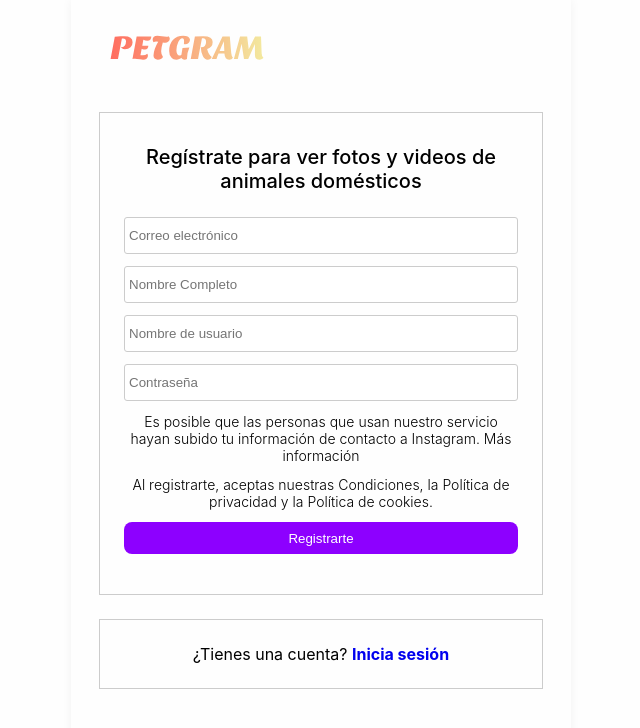
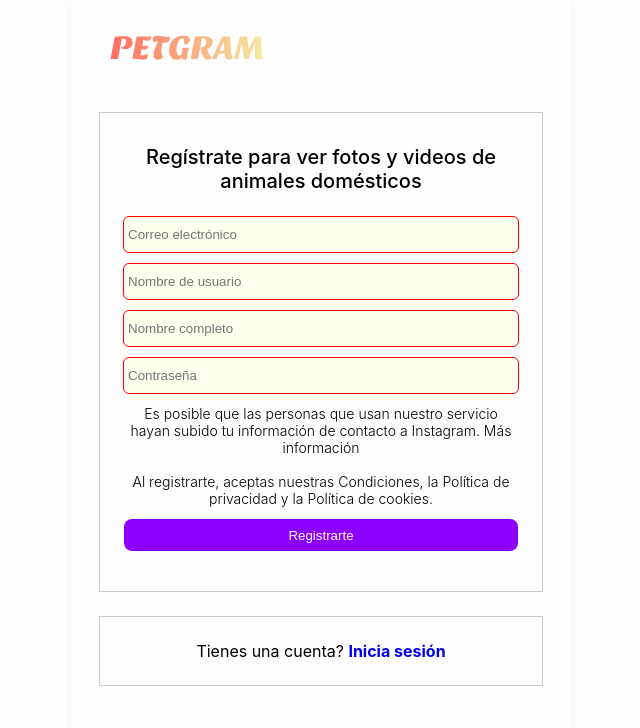
Before and after one commit to amaneiro7/petgram, a React (Vite) app: page /register in a window 1280 px wide. Shown: the top 728 px of the page, without its empty margins (319-959 px from the left). Built offline with nearby package versions, Linux system fonts and the light colour scheme.

Commit message:
estilos del input

```diff
--- /dev/null
+++ b/src/components/UserForm/index.jsx
@@ -0,0 +1,65 @@
+import React, { lazy } from 'react'
+import PropTypes from 'prop-types'
+
+const SubmitButton = lazy(() => import('@/components/SubmitButton').then(module => ({ default: module.SubmitButton })))
+const Form = lazy(() => import('./style').then(module => ({ default: module.Form })))
+const Input = lazy(() => import('./style').then(module => ({ default: module.Input })))
+const Title = lazy(() => import('./style').then(module => ({ default: module.Title })))
+const Error = lazy(() => import('./style').then(module => ({ default: module.Error })))
+const Section = lazy(() => import('./style').then(module => ({ default: module.Section })))
+const Link = lazy(() => import('./style').then(module => ({ default: module.Link })))
+const P = lazy(() => import('./style').then(module => ({ default: module.P })))
+const Wrapper = lazy(() => import('./style').then(module => ({ default: module.Wrapper })))
+const Small = lazy(() => import('./style').then(module => ({ default: module.Small })))
+
+export const UserForm = ({ handleSubmit, title, error, disabled, InputList = [], link, linkInfo, linkTitle, children, buttonActionName }) => {
+  return (
+    <Wrapper>
+      <Section>
+        <Title>{title}</Title>
+        <Form onSubmit={handleSubmit}>
+          {error && <Error>{error}</Error>}
+          {InputList.map(element =>
+            <Input
+              className={error && 'error'}
+              key={element.name}
+              autoComplete='off'
+              required
+              disabled={disabled}
+              type={element.type}
+              placeholder={element.placeholder}
+              {...element.data}
+            />)}
+          <Small>{children}</Small>
+          <SubmitButton disabled={disabled}>{buttonActionName}</SubmitButton>
+        </Form>
+      </Section>
+      <Section>
+        <P>{linkInfo} <Link to={link}>{linkTitle}</Link></P>
+      </Section>
+    </Wrapper>
+  )
+}
+
+UserForm.propTypes = {
+  handleSubmit: PropTypes.func,
+  title: PropTypes.string,
+  error: PropTypes.string,
+  disabled: PropTypes.bool,
+  link: PropTypes.string,
+  linkInfo: PropTypes.string,
+  linkTitle: PropTypes.string,
+  children: PropTypes.node,
+  buttonActionName: PropTypes.string,
+  InputList: PropTypes.arrayOf(
+    PropTypes.shape({
+      name: PropTypes.string,
+      type: PropTypes.string,
+      placeholder: PropTypes.string,
+      data: PropTypes.shape({
+        value: PropTypes.string,
+        onchange: PropTypes.func
+      })
+    })
+  )
+}
--- a/src/components/UserLoginForm/style.js
+++ b/src/components/UserForm/style.js
@@ -26,15 +26,22 @@ export const Input = styled.input`
     display: block;
     width: 100%;
     padding: 10px 4px;
-    border: 1px solid #ccc;
+    border: 2px solid #ccc;
     border-radius: 3px;
     &[disabled] {
         opacity: .3;
     }
+    &.error, :invalid {
+        background-color: ivory;
+        border: none;
+        outline: 1px solid red;
+        border-radius: 5px;
+    }
 `
 
 export const Title = styled.h2`
-  font-size: 16px;
+  font-size: 20px;
+  text-align: center;
   font-weight: 500;
   padding: 8px 0;
 `
@@ -42,14 +49,22 @@ export const Title = styled.h2`
 export const Error = styled.span`
     color: red;
     font-size: 14px;
+    font-weight: 500;
 `
 
 export const P = styled.p`
     text-align: center;
 `
 
+export const Small = styled.small`
+    text-align: center;
+    font-size: 14px;
+    font-weight: 300;
+    line-break: auto;
+
+`
+
 export const Link = styled(LinkRouter)`
     text-decoration: none;
     font-weight: 700;
-
 `
--- a/src/components/UserLoginForm/index.jsx
+++ b/src/components/UserLoginForm/index.jsx
@@ -2,15 +2,7 @@ import React, { lazy } from 'react'
 import { useInputValue } from '@/Hooks/useInputValue'
 import PropTypes from 'prop-types'
 
-const SubmitButton = lazy(() => import('@/components/SubmitButton').then(module => ({ default: module.SubmitButton })))
-const Form = lazy(() => import('./style').then(module => ({ default: module.Form })))
-const Input = lazy(() => import('./style').then(module => ({ default: module.Input })))
-const Title = lazy(() => import('./style').then(module => ({ default: module.Title })))
-const Error = lazy(() => import('./style').then(module => ({ default: module.Error })))
-const Section = lazy(() => import('./style').then(module => ({ default: module.Section })))
-const Link = lazy(() => import('./style').then(module => ({ default: module.Link })))
-const P = lazy(() => import('./style').then(module => ({ default: module.P })))
-const Wrapper = lazy(() => import('./style').then(module => ({ default: module.Wrapper })))
+const UserForm = lazy(() => import('@/components/UserForm').then(module => ({ default: module.UserForm })))
 
 export const UserLoginForm = ({ onSubmit, title, error, disabled }) => {
   const email = useInputValue('')
@@ -23,21 +15,33 @@ export const UserLoginForm = ({ onSubmit, title, error, disabled }) => {
     })
   }
 
+  const inputList = [
+    {
+      name: 'email',
+      data: email,
+      type: 'email',
+      placeholder: 'Correo electrónico'
+    },
+    {
+      name: 'password',
+      data: password,
+      type: 'password',
+      placeholder: 'Contraseña'
+    }
+  ]
+
   return (
-    <Wrapper>
-      <Section>
-        <Title>Iniciar sesión</Title>
-        <Form onSubmit={handleSubmit}>
-          {error && <Error>{error}</Error>}
-          <Input disabled={disabled} type='email' placeholder='Correo electrónico' {...email} />
-          <Input disabled={disabled} type='password' placeholder='Contraseña' {...password} />
-          <SubmitButton disabled={disabled}>{title}</SubmitButton>
-        </Form>
-      </Section>
-      <Section>
-        <P>¿No tienes una cuenta? <Link to='/register'>Regístrate</Link></P>
-      </Section>
-    </Wrapper>
+    <UserForm
+      handleSubmit={handleSubmit}
+      title={title}
+      error={error}
+      disabled={disabled}
+      link='/register'
+      linkTitle='Regístrate'
+      linkInfo='¿No tienes una cuenta?'
+      InputList={inputList}
+      buttonActionName='Iniciar sesión'
+    />
   )
 }
 
--- a/src/components/UserRegisterForm/index.jsx
+++ b/src/components/UserRegisterForm/index.jsx
@@ -2,16 +2,7 @@ import React, { lazy } from 'react'
 import { useInputValue } from '@/Hooks/useInputValue'
 import PropTypes from 'prop-types'
 
-const SubmitButton = lazy(() => import('@/components/SubmitButton').then(module => ({ default: module.SubmitButton })))
-const Form = lazy(() => import('./style').then(module => ({ default: module.Form })))
-const Input = lazy(() => import('./style').then(module => ({ default: module.Input })))
-const Title = lazy(() => import('./style').then(module => ({ default: module.Title })))
-const Error = lazy(() => import('./style').then(module => ({ default: module.Error })))
-const Section = lazy(() => import('./style').then(module => ({ default: module.Section })))
-const Link = lazy(() => import('./style').then(module => ({ default: module.Link })))
-const P = lazy(() => import('./style').then(module => ({ default: module.P })))
-const Wrapper = lazy(() => import('./style').then(module => ({ default: module.Wrapper })))
-const Small = lazy(() => import('./style').then(module => ({ default: module.Small })))
+const UserForm = lazy(() => import('@/components/UserForm').then(module => ({ default: module.UserForm })))
 
 export const UserRegisterForm = ({ onSubmit, title, error, disabled }) => {
   const email = useInputValue('')
@@ -26,26 +17,30 @@ export const UserRegisterForm = ({ onSubmit, title, error, disabled }) => {
     })
   }
 
+  const inputList = [
+    { name: 'email', data: email, type: 'email', placeholder: 'Correo electrónico' },
+    { name: 'username', data: username, type: 'text', placeholder: 'Nombre de usuario' },
+    { name: 'name', data: name, type: 'text', placeholder: 'Nombre completo' },
+    { name: 'password', data: password, type: 'password', placeholder: 'Contraseña' }
+  ]
+
   return (
-    <Wrapper>
-      <Section>
-        <Title>Regístrate para ver fotos y videos de animales domésticos</Title>
-        <Form onSubmit={handleSubmit}>
-          {error && <Error>{error}</Error>}
-          <Input disabled={disabled} type='email' placeholder='Correo electrónico' {...email} />
-          <Input disabled={disabled} type='text' placeholder='Nombre Completo' {...name} />
-          <Input disabled={disabled} type='text' placeholder='Nombre de usuario' {...username} />
-          <Input disabled={disabled} type='password' placeholder='Contraseña' {...password} />
-          <Small>Es posible que las personas que usan nuestro servicio hayan subido tu información de contacto a Instagram. Más información <br />
-          </Small>
-          <Small>Al registrarte, aceptas nuestras Condiciones, la Política de privacidad y la Política de cookies.</Small>
-          <SubmitButton disabled={disabled}>Registrarte</SubmitButton>
-        </Form>
-      </Section>
-      <Section>
-        <P>¿Tienes una cuenta? <Link to='/login'>Inicia sesión</Link></P>
-      </Section>
-    </Wrapper>
+    <UserForm
+      handleSubmit={handleSubmit}
+      title={title}
+      error={error}
+      disabled={disabled}
+      link='/login'
+      linkTitle='Inicia sesión'
+      linkInfo='Tienes una cuenta?'
+      InputList={inputList}
+      buttonActionName='Registrarte'
+    >
+      Es posible que las personas que usan nuestro servicio hayan subido tu información de contacto a Instagram. Más información
+      <br />
+      <br />
+      Al registrarte, aceptas nuestras Condiciones, la Política de privacidad y la Política de cookies.
+    </UserForm>
   )
 }
 
--- a/src/components/UserRegisterForm/style.js
+++ /dev/null
@@ -1,63 +0,0 @@
-import styled from 'styled-components'
-import { Link as LinkRouter } from 'react-router-dom'
-
-export const Wrapper = styled.div`
-    width: 100%;
-    height: 100%;
-    padding: 0 12px;
-    display: flex;
-    gap: 24px;
-    flex-direction: column;
-`
-
-export const Section = styled.section`
-    padding: 24px;
-    border: 1px solid #ccc;
-`
-
-export const Form = styled.form`
-    padding: 16px 0;
-    display: flex;
-    flex-direction: column;
-    gap: 12px;
-`
-
-export const Input = styled.input`
-    display: block;
-    width: 100%;
-    padding: 10px 4px;
-    border: 1px solid #ccc;
-    border-radius: 3px;
-    &[disabled] {
-        opacity: .3;
-    }
-`
-
-export const Title = styled.h2`
-  font-size: 20px;
-  text-align: center;
-  font-weight: 500;
-  padding: 8px 0;
-`
-
-export const Error = styled.span`
-    color: red;
-    font-size: 14px;
-`
-
-export const P = styled.p`
-    text-align: center;
-`
-
-export const Small = styled.small`
-    text-align: center;
-    font-size: 14px;
-    font-weight: 300;
-    line-break: auto;
-
-`
-
-export const Link = styled(LinkRouter)`
-    text-decoration: none;
-    font-weight: 700;
-`
--- a/src/pages/NotRegistered.jsx
+++ b/src/pages/NotRegistered.jsx
@@ -20,7 +20,7 @@ export const NotRegistered = () => {
 
   return (
     <Suspense>
-      <UserRegisterForm onSubmit={onSubmit} error={errorMsg} disabled={loading} />
+      <UserRegisterForm title='Regístrate para ver fotos y videos de animales domésticos' onSubmit={onSubmit} error={errorMsg} disabled={loading} />
     </Suspense>
   )
 }
```
